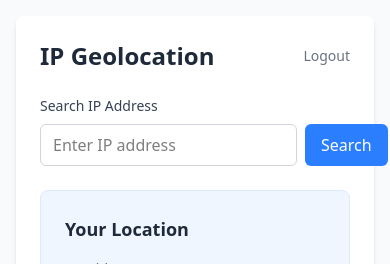
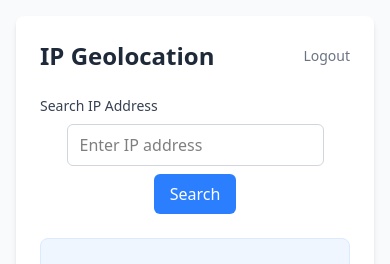
Before and after one commit to Olowokere-Destiny/geoapp-web, a React (Vite) app: page / in a window 390 px wide. Shown: the top 264 px of the page. Built offline with nearby package versions, Linux system fonts and the light colour scheme; no server answers.

Commit message:
fixed search bar on mobile

```diff
--- a/src/components/Home.tsx
+++ b/src/components/Home.tsx
@@ -119,7 +119,7 @@ const Home = () => {
             <label className="block text-sm font-medium text-gray-700 mb-2">
               Search IP Address
             </label>
-            <div className="flex gap-2">
+            <div className="flex gap-2 flex-col md:flex-row items-center md:items-start">
               <input
                 type="text"
                 value={searchIp}
@@ -130,6 +130,7 @@ const Home = () => {
                 placeholder="Enter IP address"
                 className="flex-1 px-3 py-2 border border-gray-300 rounded-md"
               />
+              <div className="flex items-center gap-2">
                 <button
                   onClick={() => handleSearch(searchIp)}
                   className="px-4 py-2 bg-blue-500 text-white rounded-md hover:bg-blue-700 transition"
@@ -144,6 +145,7 @@ const Home = () => {
                     Clear
                   </button>
                 )}
+              </div>
             </div>
             {error && <p className="mt-2 text-sm text-red-500">{error}</p>}
           </div>
```
Lines whose indentation alone changed are shown as unchanged.
